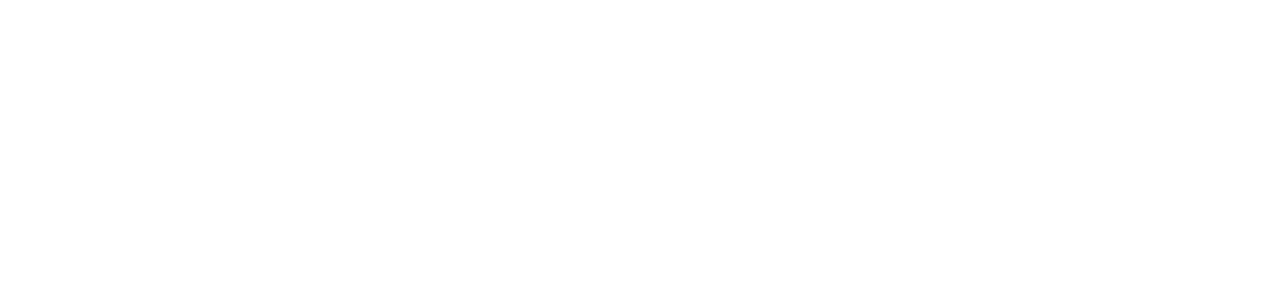
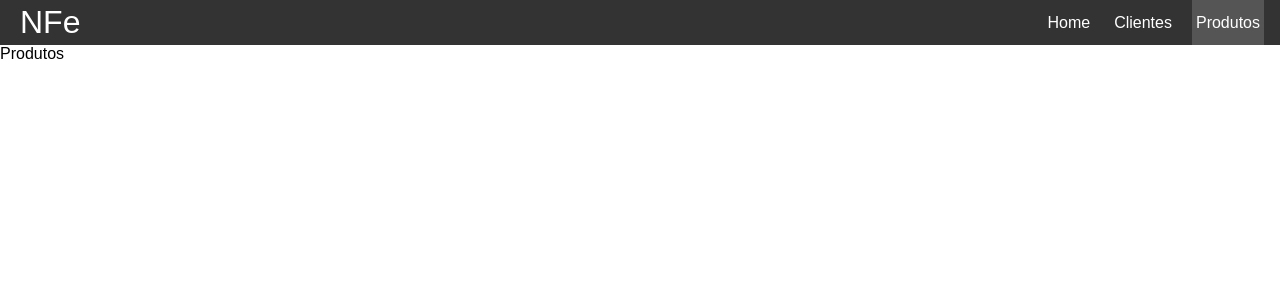
Before and after one commit to Rafa658/nfe-cadastro, a React (Create React App) app: page /produtos in a window 1280 px wide. Shown: the top 300 px of the page. Built offline with nearby package versions, Linux system fonts and the light colour scheme.

Commit message:
Adicionado componente de rotas e Home,Clientes e Produtos

```diff
--- a/src/App.css
+++ /dev/null
@@ -1,38 +0,0 @@
-.App {
-  text-align: center;
-}
-
-.App-logo {
-  height: 40vmin;
-  pointer-events: none;
-}
-
-@media (prefers-reduced-motion: no-preference) {
-  .App-logo {
-    animation: App-logo-spin infinite 20s linear;
-  }
-}
-
-.App-header {
-  background-color: #282c34;
-  min-height: 100vh;
-  display: flex;
-  flex-direction: column;
-  align-items: center;
-  justify-content: center;
-  font-size: calc(10px + 2vmin);
-  color: white;
-}
-
-.App-link {
-  color: #61dafb;
-}
-
-@keyframes App-logo-spin {
-  from {
-    transform: rotate(0deg);
-  }
-  to {
-    transform: rotate(360deg);
-  }
-}
--- a/src/App.js
+++ b/src/App.js
@@ -1,8 +1,9 @@
-import './App.css';
+import RouterComponent from './routes';
 
 function App() {
   return (
     <div className="App">
+      <RouterComponent/>
     </div>
   );
 }
--- /dev/null
+++ b/src/components/navbar/navbar.js
@@ -0,0 +1,21 @@
+import { NavLink } from 'react-router-dom'
+import styles from './navbar.module.css'
+
+export default function Navbar() {
+    return (
+        <nav className={styles.nav}>
+            <a href="/" className={styles.title}>NFe</a>
+            <ul>
+                <li>
+                    <NavLink to="/">Home</NavLink>
+                </li>
+                <li>
+                    <NavLink to="/clientes">Clientes</NavLink>
+                </li>
+                <li>
+                    <NavLink to="/produtos">Produtos</NavLink>
+                </li>
+            </ul>
+        </nav>
+    )
+}
--- /dev/null
+++ b/src/components/navbar/navbar.module.css
@@ -0,0 +1,34 @@
+.title {
+    font-size: 2rem;
+}
+
+.nav {
+    background-color: var(--dark-color);
+    color: var(--light-color);
+    display: flex;
+    justify-content: space-between;
+    align-items: stretch;
+    gap: 2rem;
+    padding: 0 1rem;
+}
+
+.nav ul {
+    padding: 0;
+    margin: 0;
+    list-style: none;
+    display: flex;
+    gap: 1rem;
+}
+
+.nav a {
+    color: inherit;
+    text-decoration: none;
+    height: 100%;
+    display: flex;
+    align-items: center;
+    padding: .25rem;
+}
+
+.nav li:hover {
+    background-color: #777 ;
+}
--- a/src/index.css
+++ b/src/index.css
@@ -1,13 +1,17 @@
-body {
-  margin: 0;
-  font-family: -apple-system, BlinkMacSystemFont, 'Segoe UI', 'Roboto', 'Oxygen',
-    'Ubuntu', 'Cantarell', 'Fira Sans', 'Droid Sans', 'Helvetica Neue',
-    sans-serif;
-  -webkit-font-smoothing: antialiased;
-  -moz-osx-font-smoothing: grayscale;
+:root {
+    --dark-color: #333;
+    --light-color: #fff;
 }
 
-code {
-  font-family: source-code-pro, Menlo, Monaco, Consolas, 'Courier New',
-    monospace;
+* {
+    font-family: Arial, Helvetica, sans-serif;
+    box-sizing: border-box;
 }
+
+body {
+    margin: 0;
+}
+
+.active {
+    background-color: #555;
+}
--- a/src/index.js
+++ b/src/index.js
@@ -1,12 +1,15 @@
 import React from 'react';
 import ReactDOM from 'react-dom/client';
-import './index.css';
 import App from './App';
+import {BrowserRouter} from 'react-router-dom'
+import './index.css'
 
 const root = ReactDOM.createRoot(document.getElementById('root'));
 root.render(
   <React.StrictMode>
-    <App />
+    <BrowserRouter>
+      <App />
+    </BrowserRouter>
   </React.StrictMode>
 );
 
--- /dev/null
+++ b/src/routes.js
@@ -0,0 +1,31 @@
+import React from "react"
+import { Routes, Route } from 'react-router-dom'
+import Navbar from "./components/navbar/navbar"
+import Home from "./views/Home/Home"
+import Produtos from "./views/Produtos/Produtos"
+import Clientes from "./views/Clientes/Clientes"
+
+export default function RouterComponent() {
+
+    return (
+        <>
+            <Navbar />
+            <div className="container">
+                <Routes>
+                    <Route
+                        path='/'
+                        element={<Home/>}
+                    />
+                    <Route
+                        path='/produtos'
+                        element={<Produtos/>}
+                    />
+                    <Route
+                        path='/clientes'
+                        element={<Clientes/>}
+                    />
+                </Routes>
+            </div>
+        </>
+    )
+}
--- /dev/null
+++ b/src/views/Clientes/Clientes.js
@@ -0,0 +1,9 @@
+import React from "react";
+
+export default function Clientes() {
+    return (
+        <div>
+            Clientes
+        </div>
+    )
+}
--- /dev/null
+++ b/src/views/Home/Home.js
@@ -0,0 +1,9 @@
+import React from "react";
+
+export default function Home() {
+    return (
+        <div>
+            Home
+        </div>
+    )
+}
--- /dev/null
+++ b/src/views/Produtos/Produtos.js
@@ -0,0 +1,9 @@
+import React from "react";
+
+export default function Produtos() {
+    return (
+        <div>
+            Produtos
+        </div>
+    )
+}
```
